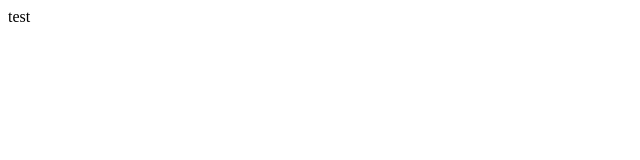
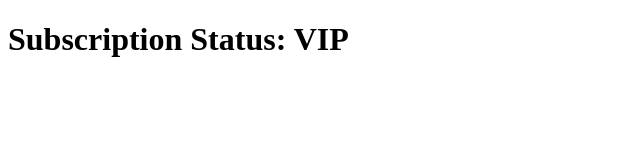
Before and after one commit to bmuhammad/JS-Practice, a plain HTML site: page index.html in a window 1280 px wide. Shown: the whole page, without its empty margins (0-640 px from the left). Drawn offline with Linux system fonts and the light colour scheme.

Commit message:
promise challenge

```diff
--- a/app.js
+++ b/app.js
@@ -1,17 +1,45 @@
+const statusRef = document.querySelector(".status");
+
 function getSubscriptionStatus() {
-
-    return new Promise((resolve, reject) => {
-        setTimeout(() => {
-            resolve("VIP")}, 2000);
-
-
-    })
+  return new Promise((resolve, reject) => {
+    setTimeout(() => {
+      resolve("VIP");
+    }, 2000);
+  });
 }
 
-getSubscriptionStatus().then(response => console.log(response))
-async function main (){
-console.log(getSubscriptionStatus())
+/*getSubscriptionStatus().then((response) => console.log(response));
+async function main() {
+  console.log(getSubscriptionStatus());
+} */
 
+/**
+ * 1. Create a function called 'getVideo'
+ * 2. Accept a parameter called 'subscriptionStatus'
+ * 3 Return a new Promis inside of the function that:
+ *  -if "VIP" resolve("show video")
+ *  -if "FREE" resolve("show trailer")
+ *  -otherwise reject("no video")
+ * 4. console.log the result of getVideo(status) in main()
+ *
+ */
+
+function getVideo(subscriptionStatus) {
+  return new Promise((resolve, reject) => {
+    if (subscriptionStatus === "VIP") {
+      resolve("show video")
+    } else if (subscriptionStatus === "FREE") {
+      resolve("show trailer")
+    } else {
+      reject("no video")
+    }
+  });
+}
+
+async function main() {
+  const status = await getSubscriptionStatus();
+  statusRef.innerHTML = status;
+  console.log(getVideo(status));
 }
 
 main();
--- a/index.html
+++ b/index.html
@@ -4,9 +4,11 @@
     <meta charset="UTF-8">
     <meta name="viewport" content="width=device-width, initial-scale=1.0">
     <title>Document</title>
-    <script src="app.js"></script>
+    <script src="app.js" defer></script>
 </head>
 <body>
-    test
+ <h1>Subscription Status: <span class="status"></span></h1>
 </body>
+
+
 </html>
```
